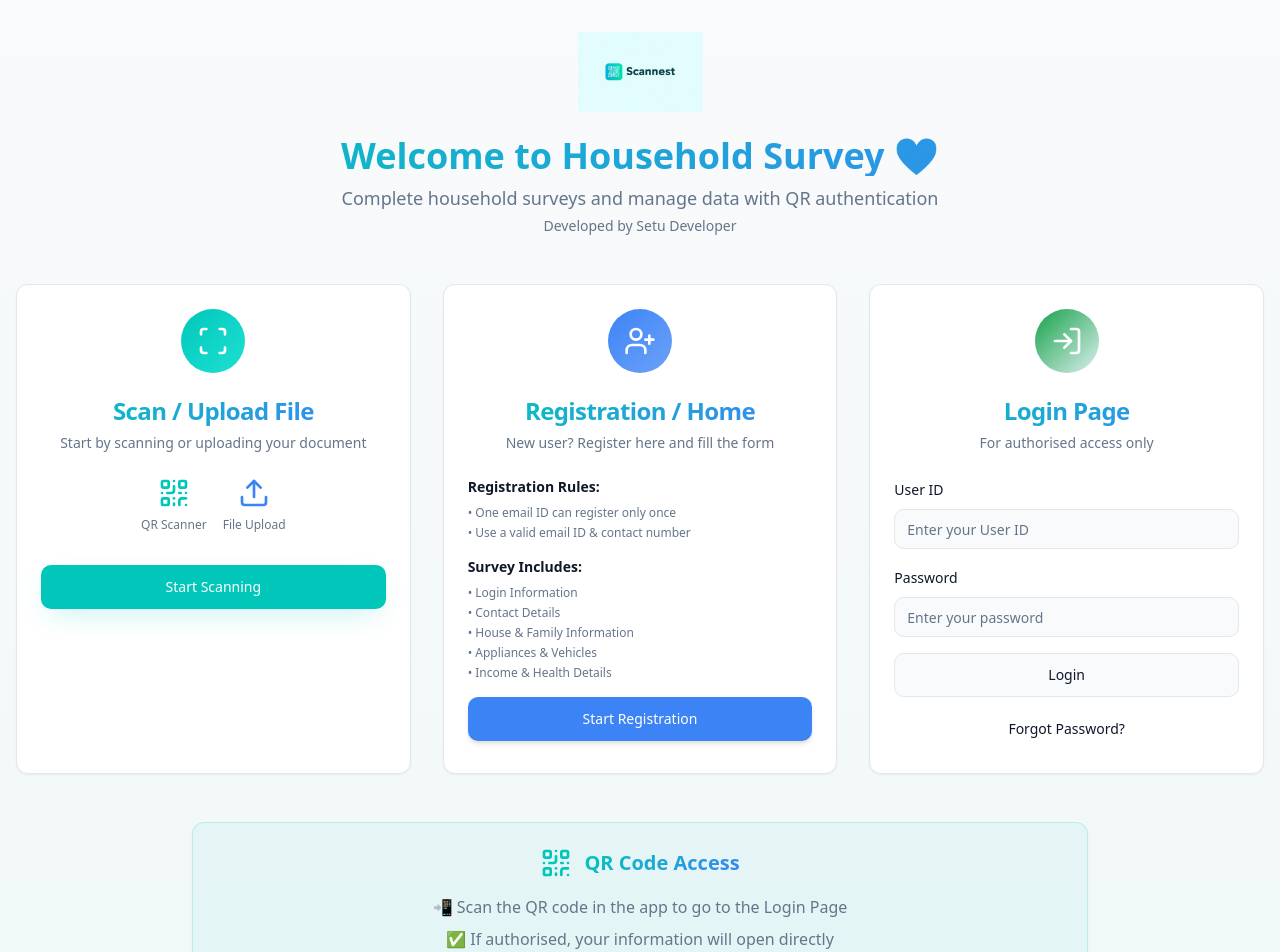
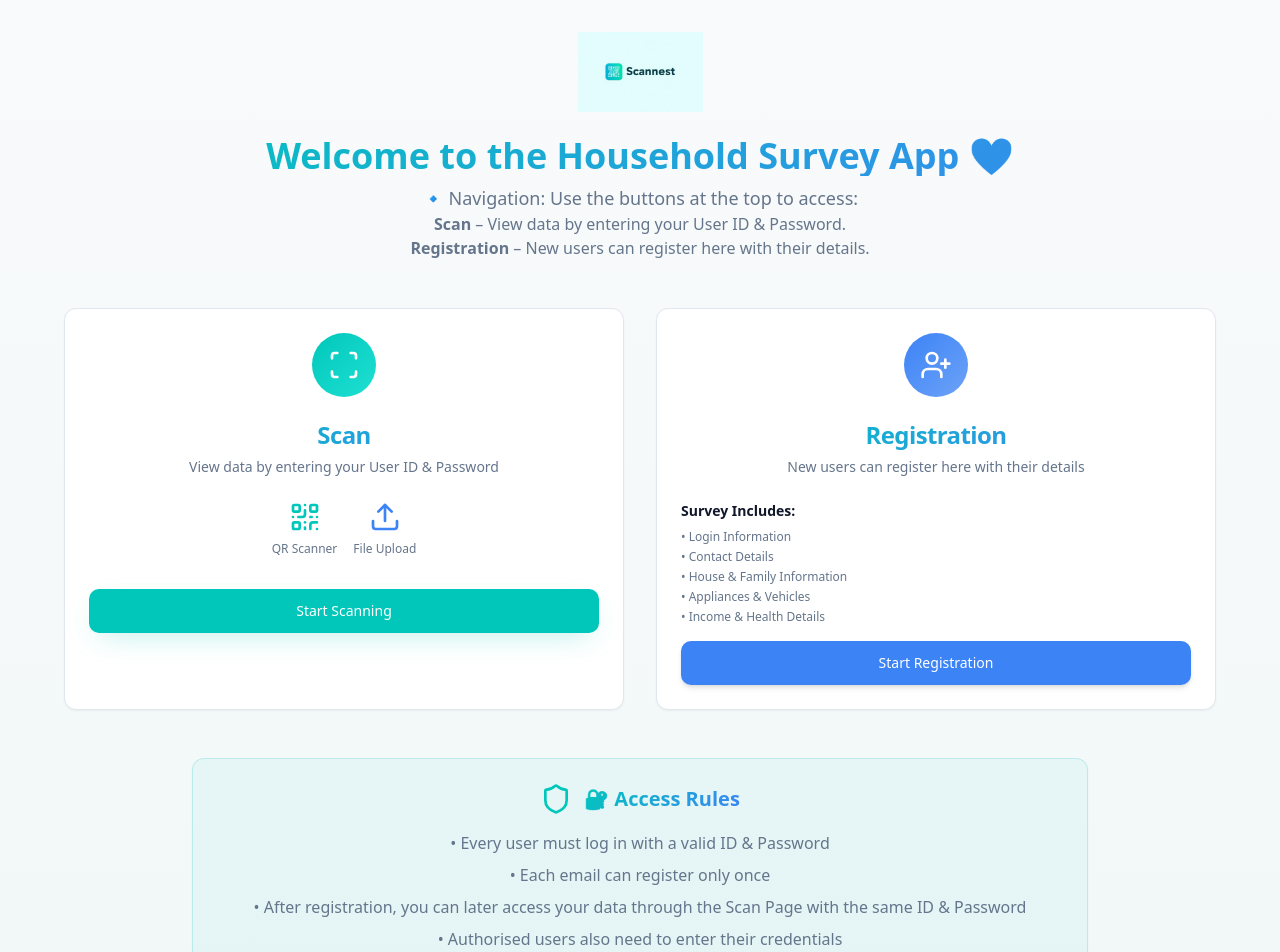
Before and after one commit to Sainibhai143-creat/scannest-qr-survey, a React (Vite) app: page / in a window 1280 px wide. Shown: the top 952 px of the page. Built offline with nearby package versions, Linux system fonts and the light colour scheme.

Commit message:
Update front page text
Update front page with new navigation, access rules, and QR code access information.

```diff
--- a/src/pages/Index.tsx
+++ b/src/pages/Index.tsx
@@ -25,26 +25,29 @@ const Index = () => {
             alt="Scannest Logo"
             className="mx-auto mb-6 h-20 w-auto"
           />
-          <h1 className="text-4xl font-bold text-gradient mb-2">Welcome to Household Survey 💜</h1>
+          <h1 className="text-4xl font-bold text-gradient mb-2">Welcome to the Household Survey App 💜</h1>
           <p className="text-lg text-muted-foreground">
-            Complete household surveys and manage data with QR authentication
+            🔹 Navigation: Use the buttons at the top to access:
           </p>
-          <p className="text-sm text-muted-foreground mt-1">
-            Developed by Setu Developer
+          <p className="text-muted-foreground">
+            <strong>Scan</strong> – View data by entering your User ID & Password.
+          </p>
+          <p className="text-muted-foreground">
+            <strong>Registration</strong> – New users can register here with their details.
           </p>
         </div>
 
-        {/* Three Main Sections */}
-        <div className="max-w-7xl mx-auto grid gap-8 md:grid-cols-3">
-          {/* Scan / Upload File Section */}
+        {/* Two Main Sections */}
+        <div className="max-w-6xl mx-auto grid gap-8 md:grid-cols-2">
+          {/* Scan Section */}
           <Card className="shadow-elegant hover:shadow-glow transition-all duration-300">
             <CardHeader className="text-center">
               <div className="mx-auto w-16 h-16 bg-gradient-to-br from-primary to-primary-light rounded-full flex items-center justify-center mb-4">
                 <Scan className="w-8 h-8 text-primary-foreground" />
               </div>
-              <CardTitle className="text-2xl text-gradient">Scan / Upload File</CardTitle>
+              <CardTitle className="text-2xl text-gradient">Scan</CardTitle>
               <CardDescription>
-                Start by scanning or uploading your document
+                View data by entering your User ID & Password
               </CardDescription>
             </CardHeader>
             <CardContent className="space-y-4">
@@ -69,25 +72,18 @@ const Index = () => {
             </CardContent>
           </Card>
 
-          {/* Registration / Home Section */}
+          {/* Registration Section */}
           <Card className="shadow-elegant hover:shadow-glow transition-all duration-300">
             <CardHeader className="text-center">
               <div className="mx-auto w-16 h-16 bg-gradient-to-br from-secondary to-secondary-light rounded-full flex items-center justify-center mb-4">
                 <UserPlus className="w-8 h-8 text-secondary-foreground" />
               </div>
-              <CardTitle className="text-2xl text-gradient">Registration / Home</CardTitle>
+              <CardTitle className="text-2xl text-gradient">Registration</CardTitle>
               <CardDescription>
-                New user? Register here and fill the form
+                New users can register here with their details
               </CardDescription>
             </CardHeader>
             <CardContent className="space-y-4">
-              <div className="space-y-2">
-                <h4 className="font-semibold text-sm">Registration Rules:</h4>
-                <ul className="text-xs text-muted-foreground space-y-1">
-                  <li>• One email ID can register only once</li>
-                  <li>• Use a valid email ID & contact number</li>
-                </ul>
-              </div>
               <div className="space-y-2">
                 <h4 className="font-semibold text-sm">Survey Includes:</h4>
                 <ul className="text-xs text-muted-foreground space-y-1">
@@ -108,107 +104,48 @@ const Index = () => {
               </Button>
             </CardContent>
           </Card>
+        </div>
 
-          {/* Login Page Section */}
-          <Card className="shadow-elegant hover:shadow-glow transition-all duration-300">
-            <CardHeader className="text-center">
-              <div className="mx-auto w-16 h-16 bg-gradient-to-br from-success to-accent rounded-full flex items-center justify-center mb-4">
-                <LogIn className="w-8 h-8 text-success-foreground" />
+        {/* Access Rules */}
+        <div className="mt-12 max-w-4xl mx-auto">
+          <Card className="bg-primary/5 border-primary/20">
+            <CardContent className="p-6">
+              <div className="flex items-center justify-center mb-4">
+                <Shield className="w-8 h-8 text-primary mr-3" />
+                <h3 className="text-xl font-bold text-gradient">🔐 Access Rules</h3>
               </div>
-              <CardTitle className="text-2xl text-gradient">Login Page</CardTitle>
-              <CardDescription>
-                For authorised access only
-              </CardDescription>
-            </CardHeader>
-            <CardContent className="space-y-4">
-              {!showForgotPassword ? (
-                <>
-                  <div className="space-y-2">
-                    <Label htmlFor="loginId">User ID</Label>
-                    <Input
-                      id="loginId"
-                      placeholder="Enter your User ID"
-                    />
-                  </div>
-                  <div className="space-y-2">
-                    <Label htmlFor="loginPassword">Password</Label>
-                    <Input
-                      id="loginPassword"
-                      type="password"
-                      placeholder="Enter your password"
-                    />
-                  </div>
-                  <div className="space-y-3">
-                    <Button className="w-full" variant="outline" size="lg">
-                      Login
-                    </Button>
-                    <Button
-                      variant="ghost"
-                      className="w-full text-sm"
-                      onClick={() => setShowForgotPassword(true)}
-                    >
-                      Forgot Password?
-                    </Button>
-                  </div>
-                </>
-              ) : (
-                <>
-                  <div className="text-center mb-4">
-                    <Mail className="w-12 h-12 text-primary mx-auto mb-2" />
-                    <h4 className="font-semibold">Reset Password</h4>
-                    <p className="text-sm text-muted-foreground">
-                      Enter your email to receive password reset instructions
-                    </p>
-                  </div>
-                  <div className="space-y-2">
-                    <Label htmlFor="resetEmail">Email Address</Label>
-                    <Input
-                      id="resetEmail"
-                      type="email"
-                      placeholder="Enter your email"
-                      value={email}
-                      onChange={(e) => setEmail(e.target.value)}
-                    />
-                  </div>
-                  <div className="space-y-3">
-                    <Button
-                      className="w-full"
-                      size="lg"
-                      onClick={handleForgotPassword}
-                    >
-                      Send Reset Email
-                    </Button>
-                    <Button
-                      variant="ghost"
-                      className="w-full text-sm"
-                      onClick={() => setShowForgotPassword(false)}
-                    >
-                      Back to Login
-                    </Button>
-                  </div>
-                </>
-              )}
+              <div className="text-center space-y-2">
+                <p className="text-muted-foreground">
+                  • Every user must log in with a valid ID & Password
+                </p>
+                <p className="text-muted-foreground">
+                  • Each email can register only once
+                </p>
+                <p className="text-muted-foreground">
+                  • After registration, you can later access your data through the Scan Page with the same ID & Password
+                </p>
+                <p className="text-muted-foreground">
+                  • Authorised users also need to enter their credentials
+                </p>
+              </div>
             </CardContent>
           </Card>
         </div>
 
         {/* QR Code Access Information */}
-        <div className="mt-12 max-w-4xl mx-auto">
-          <Card className="bg-primary/5 border-primary/20">
+        <div className="mt-8 max-w-4xl mx-auto">
+          <Card className="bg-secondary/5 border-secondary/20">
             <CardContent className="p-6">
               <div className="flex items-center justify-center mb-4">
-                <QrCode className="w-8 h-8 text-primary mr-3" />
-                <h3 className="text-xl font-bold text-gradient">QR Code Access</h3>
+                <QrCode className="w-8 h-8 text-secondary mr-3" />
+                <h3 className="text-xl font-bold text-gradient">📲 QR Code Access</h3>
               </div>
               <div className="text-center space-y-2">
                 <p className="text-muted-foreground">
-                  📲 Scan the QR code in the app to go to the Login Page
+                  • Scanning a QR code will take you to the Scan Page
                 </p>
                 <p className="text-muted-foreground">
-                  ✅ If authorised, your information will open directly
-                </p>
-                <p className="text-sm text-muted-foreground font-medium text-destructive">
-                  ⚠️ Non-authorised users will not be able to access this area
+                  • Even after scanning, you must enter your ID & Password to view information
                 </p>
               </div>
             </CardContent>
@@ -219,13 +156,9 @@ const Index = () => {
         <div className="mt-8 max-w-4xl mx-auto">
           <Card className="bg-success/5 border-success/20">
             <CardContent className="p-6">
-              <div className="flex items-center justify-center mb-4">
-                <Shield className="w-8 h-8 text-success mr-3" />
-                <h3 className="text-xl font-bold text-success">Data Security</h3>
-              </div>
               <div className="text-center">
                 <p className="text-muted-foreground">
-                  ✨ Your information is safe and used only for survey purposes
+                  ✨ Your data is secure and used only for survey purposes.
                 </p>
               </div>
             </CardContent>
```
